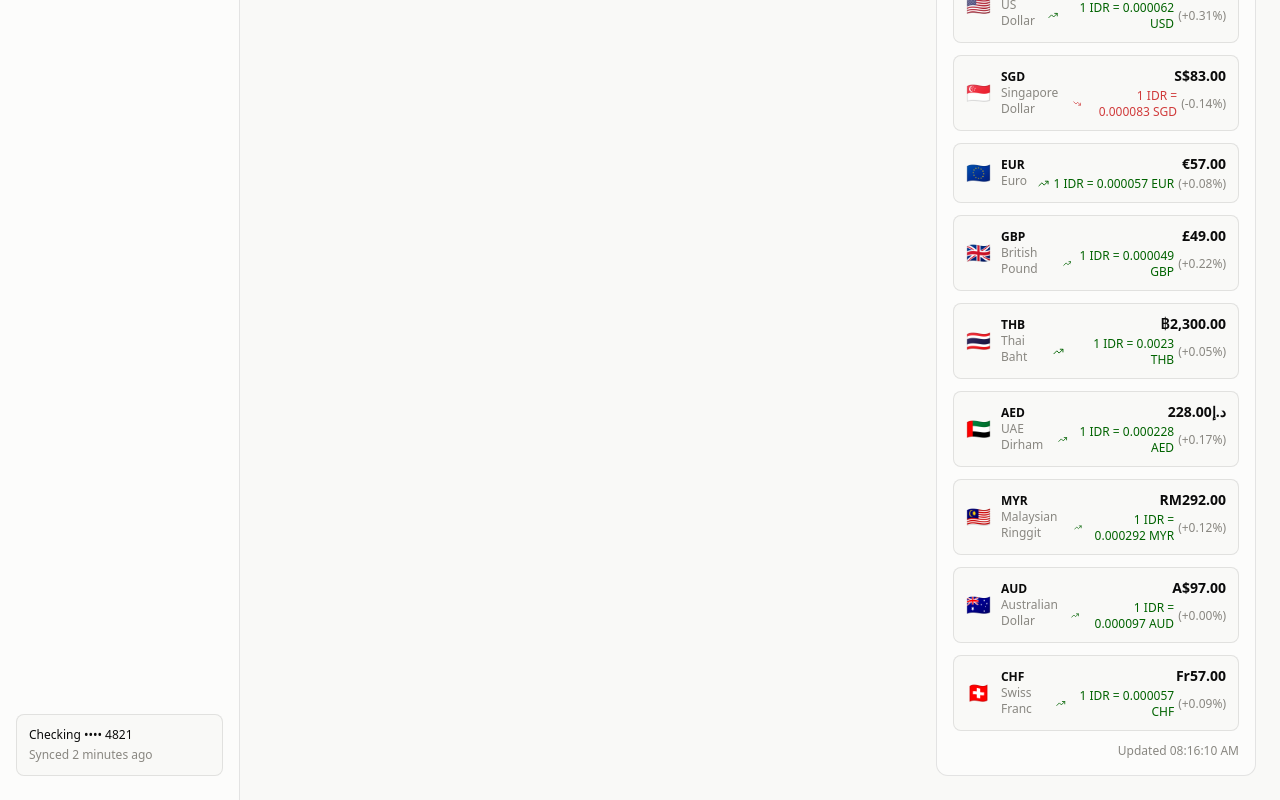
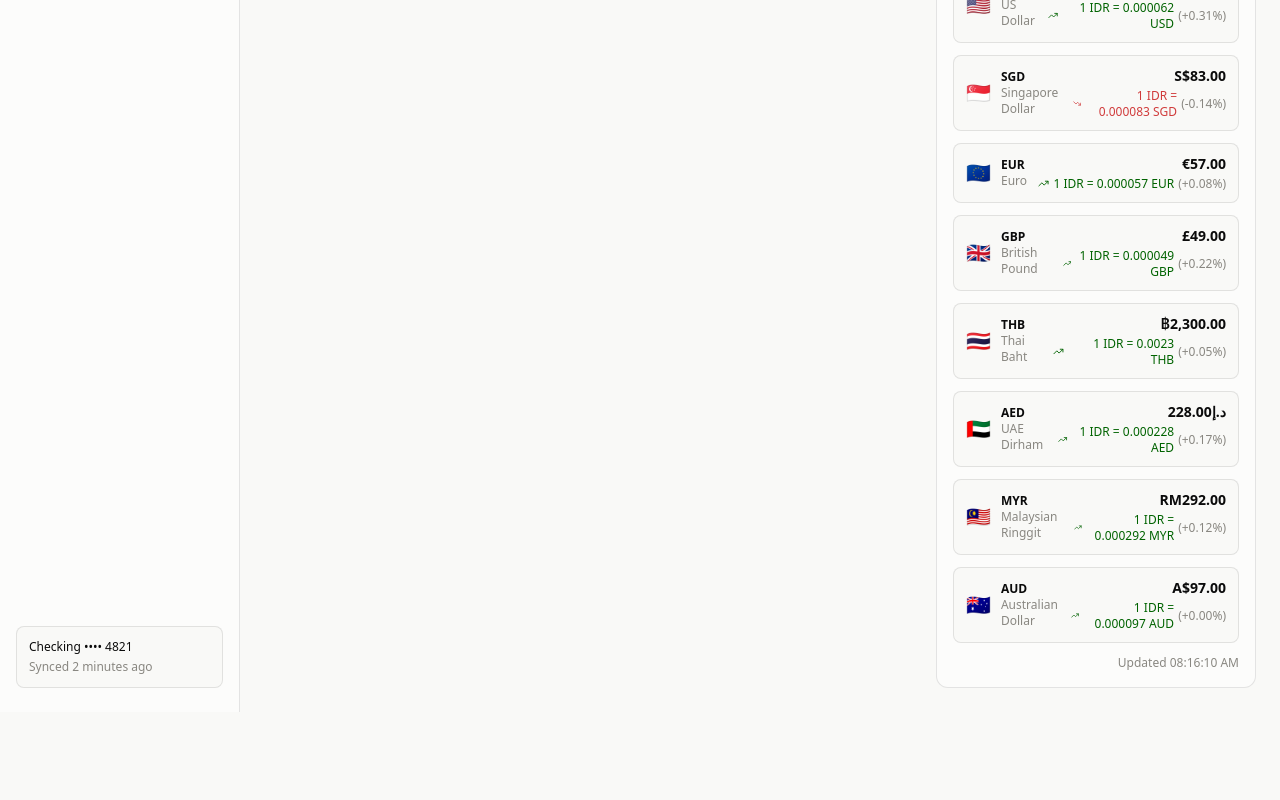
Before and after one commit to calvinrahmat/finance-dashboard, a React (Vite) app: page / in a window 1280 px wide. Shown: the part 1130-1930 px from the top of the page. After the commit the page ends 1842 px from the top, so only its background shows below. Built offline with nearby package versions, Linux system fonts and the light colour scheme.

Commit message:
Remove CHF (Swiss Franc) from ExchangeRateWidget
- Remove CHF entry from BASE_RATES array
- Remove CHF case from getCurrencySymbol switch statement

Closes #48

```diff
--- a/src/components/ExchangeRateWidget.tsx
+++ b/src/components/ExchangeRateWidget.tsx
@@ -18,7 +18,6 @@ const BASE_RATES: Rate[] = [
   { currency: "UAE Dirham",        code: "AED", flag: "🇦🇪", rate: 0.000228,  deltaPct:  0.17 },
   { currency: "Malaysian Ringgit", code: "MYR", flag: "🇲🇾", rate: 0.000292,  deltaPct:  0.12 },
   { currency: "Australian Dollar", code: "AUD", flag: "🇦🇺", rate: 0.000097,  deltaPct:  0.00 },
-  { currency: "Swiss Franc",       code: "CHF", flag: "🇨🇭", rate: 0.000057,  deltaPct:  0.09 },
 ];
 
 function jitter(rate: number): number {
@@ -42,7 +41,6 @@ function getCurrencySymbol(code: string): string {
     case "MYR": return "RM";
     case "EUR": return "€";
     case "AUD": return "A$";
-    case "CHF": return "Fr";
     default:    return "";
   }
 }
```
